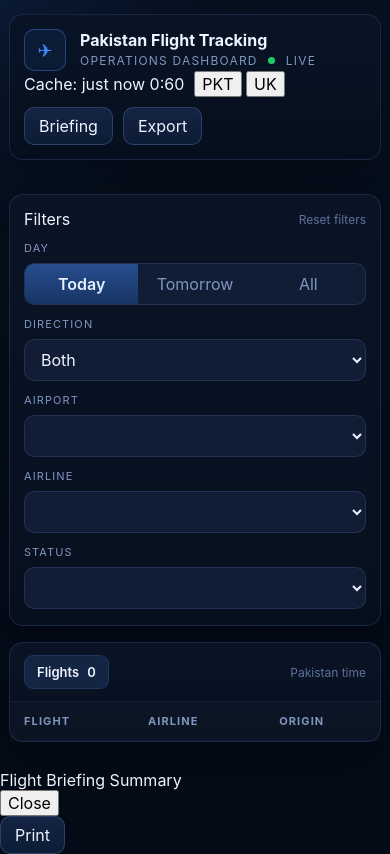
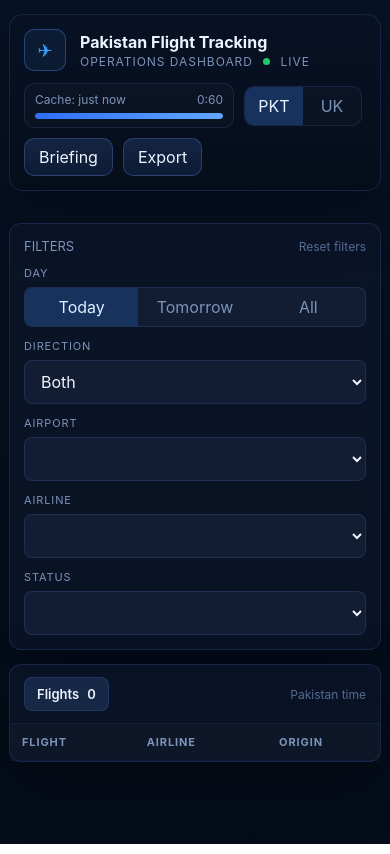
Before and after one commit to marklewiz11-dot/FlightTrackerAPI, a plain HTML site: page index.html in a window 390 px wide. Drawn offline with Linux system fonts and the light colour scheme; no server answers.

Commit message:
Update styles.css

```diff
--- a/styles.css
+++ b/styles.css
@@ -1,21 +1,20 @@
 :root {
-  --bg: #040b16;
-  --bg2: #071120;
-  --panel: #081426;
-  --panel2: #0c1b34;
-  --panel3: #101f3b;
-  --border: rgba(97, 129, 195, 0.20);
-  --borderStrong: rgba(116, 150, 220, 0.28);
-  --text: #eef4ff;
-  --muted: #7f96c0;
-  --muted2: #5e739d;
-  --blue: #3d8dff;
-  --blueSoft: #17396e;
+  --bg: #050d1a;
+  --bg2: #091428;
+  --card: #0b1528;
+  --card2: #0f1c33;
+  --card3: #13223f;
+  --border: rgba(90, 130, 220, 0.18);
+  --borderStrong: rgba(110, 150, 230, 0.28);
+  --text: #edf4ff;
+  --muted: #7d93b9;
+  --muted2: #566c95;
+  --blue: #3aa0ff;
   --green: #1ecb6b;
   --amber: #ffb020;
   --red: #ff5f6d;
-  --row: rgba(255,255,255,0.018);
-  --shadow: 0 20px 60px rgba(0, 0, 0, 0.28);
+  --row: rgba(255,255,255,0.015);
+  --shadow: 0 20px 60px rgba(0,0,0,0.28);
 }
 
 * {
@@ -26,9 +25,7 @@ html,
 body {
   margin: 0;
   padding: 0;
-  background:
-    radial-gradient(circle at top left, rgba(40, 90, 180, 0.14), transparent 24%),
-    linear-gradient(180deg, #06101f 0%, #040b16 100%);
+  background: linear-gradient(180deg, #071225 0%, #040c18 100%);
   color: var(--text);
   font-family: Inter, ui-sans-serif, system-ui, -apple-system, BlinkMacSystemFont, "Segoe UI", sans-serif;
 }
@@ -43,7 +40,7 @@ select {
 }
 
 .shell {
-  width: min(1720px, calc(100vw - 28px));
+  width: min(1650px, calc(100vw - 28px));
   margin: 0 auto;
   padding: 14px 0 28px;
 }
@@ -53,10 +50,10 @@ select {
   justify-content: space-between;
   align-items: center;
   min-height: 78px;
-  padding: 0 18px;
+  padding: 0 16px;
   border: 1px solid var(--border);
   border-radius: 14px;
-  background: linear-gradient(180deg, rgba(8, 20, 38, 0.98), rgba(6, 15, 29, 0.98));
+  background: linear-gradient(180deg, rgba(8, 18, 36, 0.96), rgba(6, 14, 27, 0.96));
   box-shadow: var(--shadow);
   margin-bottom: 18px;
 }
@@ -76,21 +73,20 @@ select {
   place-items: center;
   color: var(--blue);
   font-size: 18px;
-  background: rgba(61, 141, 255, 0.08);
+  background: rgba(58, 160, 255, 0.08);
 }
 
 .brandTitle {
   font-size: 16px;
   font-weight: 700;
-  line-height: 1.1;
 }
 
 .brandSub {
-  margin-top: 3px;
+  margin-top: 2px;
   color: var(--muted);
   font-size: 12px;
   text-transform: uppercase;
-  letter-spacing: 0.10em;
+  letter-spacing: 0.08em;
 }
 
 .liveDot {
@@ -109,13 +105,58 @@ select {
   flex-wrap: wrap;
 }
 
-.topbarMeta {
+.cacheWrap {
+  min-width: 210px;
+  padding: 8px 10px;
+  border: 1px solid var(--border);
+  border-radius: 10px;
+  background: rgba(255,255,255,0.02);
+}
+
+.cacheRow {
+  display: flex;
+  justify-content: space-between;
+  gap: 12px;
   color: var(--muted);
   font-size: 12px;
-  padding: 10px 12px;
-  border: 1px solid rgba(97, 129, 195, 0.16);
+  margin-bottom: 6px;
+}
+
+.cacheBar {
+  width: 100%;
+  height: 6px;
+  border-radius: 999px;
+  background: rgba(255,255,255,0.08);
+  overflow: hidden;
+}
+
+.cacheBarFill {
+  height: 100%;
+  width: 100%;
+  background: linear-gradient(90deg, #2f6ef7 0%, #61a7ff 100%);
+  border-radius: 999px;
+}
+
+.timeToggle {
+  display: inline-flex;
+  border: 1px solid var(--border);
   border-radius: 10px;
-  background: rgba(255,255,255,0.015);
+  overflow: hidden;
+  background: rgba(255,255,255,0.02);
+}
+
+.timeBtn {
+  min-width: 58px;
+  height: 38px;
+  border: 0;
+  background: transparent;
+  color: var(--muted);
+  cursor: pointer;
+}
+
+.timeBtn.active {
+  background: #17325f;
+  color: #eaf4ff;
 }
 
 .topbarBtn {
@@ -128,23 +169,24 @@ select {
   cursor: pointer;
 }
 
-.topbarBtn:hover {
-  background: linear-gradient(180deg, rgba(25, 47, 84, 0.98), rgba(15, 33, 64, 0.98));
+.topbarBtn:hover,
+.closeBtn:hover {
+  filter: brightness(1.08);
 }
 
 .kpis {
   display: grid;
   grid-template-columns: repeat(6, 1fr);
-  gap: 12px;
-  margin-bottom: 16px;
+  gap: 10px;
+  margin-bottom: 14px;
 }
 
 .kpi {
-  background: linear-gradient(180deg, rgba(10, 21, 40, 0.98), rgba(8, 18, 34, 0.96));
+  background: linear-gradient(180deg, rgba(10,20,38,0.95), rgba(10,20,38,0.85));
   border: 1px solid var(--border);
   border-radius: 12px;
   padding: 14px 16px;
-  min-height: 92px;
+  min-height: 88px;
   box-shadow: var(--shadow);
 }
 
@@ -152,15 +194,14 @@ select {
   color: var(--muted);
   font-size: 11px;
   text-transform: uppercase;
-  letter-spacing: 0.10em;
+  letter-spacing: 0.08em;
 }
 
 .kpiValue {
-  margin-top: 14px;
-  font-size: 40px;
+  margin-top: 10px;
+  font-size: 34px;
   line-height: 1;
   font-weight: 700;
-  letter-spacing: -0.04em;
 }
 
 .kpiSub {
@@ -171,30 +212,28 @@ select {
 
 .filtersCard,
 .tableCard {
-  background: linear-gradient(180deg, rgba(10, 20, 38, 0.98), rgba(7, 16, 31, 0.97));
+  background: linear-gradient(180deg, rgba(10,20,38,0.95), rgba(10,20,38,0.88));
   border: 1px solid var(--border);
-  border-radius: 14px;
+  border-radius: 12px;
   box-shadow: var(--shadow);
 }
 
 .filtersCard {
-  margin-bottom: 16px;
-  padding: 14px 14px 16px;
+  margin-bottom: 14px;
+  padding: 14px;
 }
 
 .sectionHead {
   display: flex;
   align-items: center;
   justify-content: space-between;
-  gap: 10px;
   margin-bottom: 12px;
 }
 
-.sectionTitle {
-  font-size: 12px;
+.filtersTitle {
+  font-size: 13px;
   text-transform: uppercase;
   color: var(--muted);
-  letter-spacing: 0.12em;
 }
 
 .linkBtn {
@@ -206,18 +245,10 @@ select {
   font-size: 12px;
 }
 
-.linkBtn:hover {
-  color: var(--text);
-}
-
 .filtersGrid {
   display: grid;
   grid-template-columns: 1.2fr 1fr 1fr 1.2fr 1fr;
   gap: 12px;
-}
-
-.filterWide {
-  min-width: 0;
 }
 
 .filterGroup label {
@@ -225,28 +256,26 @@ select {
   color: var(--muted);
   font-size: 11px;
   text-transform: uppercase;
-  margin-bottom: 8px;
-  letter-spacing: 0.10em;
+  margin-bottom: 7px;
+  letter-spacing: 0.08em;
 }
 
 .filterGroup select {
   width: 100%;
-  height: 42px;
-  background: #111d34;
+  background: #121d33;
   color: var(--text);
   border: 1px solid var(--border);
-  border-radius: 10px;
-  padding: 0 12px;
+  border-radius: 8px;
+  padding: 10px 12px;
   outline: none;
 }
 
 .segmented {
   display: flex;
-  background: #111d34;
+  background: #121d33;
   border: 1px solid var(--border);
-  border-radius: 10px;
+  border-radius: 8px;
   overflow: hidden;
-  min-height: 42px;
 }
 
 .seg {
@@ -254,14 +283,13 @@ select {
   background: transparent;
   border: 0;
   color: var(--muted);
-  padding: 10px 12px;
+  padding: 9px 10px;
   cursor: pointer;
 }
 
 .seg.active {
-  background: linear-gradient(180deg, rgba(40, 82, 150, 0.92), rgba(25, 54, 104, 0.92));
-  color: #e4f0ff;
-  font-weight: 600;
+  background: #16325d;
+  color: #dff0ff;
 }
 
 .tableToolbar {
@@ -283,9 +311,9 @@ select {
   display: inline-flex;
   align-items: center;
   gap: 8px;
-  background: #142443;
+  background: #172746;
   border: 1px solid var(--border);
-  border-radius: 9px;
+  border-radius: 8px;
   padding: 8px 12px;
   font-size: 13px;
   font-weight: 600;
@@ -302,7 +330,7 @@ select {
 
 .notice {
   margin-top: 12px;
-  border: 1px dashed rgba(255,255,255,0.12);
+  border: 1px dashed rgba(255,255,255,0.14);
   border-radius: 10px;
   background: rgba(255,255,255,0.02);
   padding: 11px 12px;
@@ -316,14 +344,14 @@ select {
 
 table {
   width: 100%;
+  min-width: 1180px;
   border-collapse: collapse;
-  min-width: 1180px;
 }
 
 th,
 td {
   text-align: left;
-  padding: 12px 14px;
+  padding: 11px 12px;
   border-bottom: 1px solid rgba(100, 130, 220, 0.08);
   font-size: 13px;
   white-space: nowrap;
@@ -334,14 +362,10 @@ thead th {
   background: rgba(255,255,255,0.02);
   font-size: 11px;
   text-transform: uppercase;
-  letter-spacing: 0.10em;
+  letter-spacing: 0.08em;
   position: sticky;
   top: 0;
   z-index: 2;
-}
-
-tbody tr {
-  background: transparent;
 }
 
 tbody tr:hover {
@@ -350,7 +374,6 @@ tbody tr:hover {
 
 .flightCell {
   font-weight: 700;
-  color: #f5f8ff;
 }
 
 .flightSub {
@@ -364,7 +387,7 @@ tbody tr:hover {
 }
 
 .delayCell {
-  color: #ffd27a;
+  color: var(--amber);
 }
 
 .statusPill {
@@ -385,9 +408,9 @@ tbody tr:hover {
 }
 
 .status-good {
-  background: rgba(30, 203, 107, 0.12);
+  background: rgba(30,203,107,0.12);
   color: #76f5aa;
-  border-color: rgba(30, 203, 107, 0.18);
+  border-color: rgba(30,203,107,0.18);
 }
 
 .status-good .statusDot {
@@ -395,9 +418,9 @@ tbody tr:hover {
 }
 
 .status-warn {
-  background: rgba(255, 176, 32, 0.12);
+  background: rgba(255,176,32,0.12);
   color: #ffd27a;
-  border-color: rgba(255, 176, 32, 0.18);
+  border-color: rgba(255,176,32,0.18);
 }
 
 .status-warn .statusDot {
@@ -405,9 +428,9 @@ tbody tr:hover {
 }
 
 .status-bad {
-  background: rgba(255, 95, 109, 0.12);
+  background: rgba(255,95,109,0.12);
   color: #ffb0b8;
-  border-color: rgba(255, 95, 109, 0.18);
+  border-color: rgba(255,95,109,0.18);
 }
 
 .status-bad .statusDot {
@@ -415,9 +438,9 @@ tbody tr:hover {
 }
 
 .status-neutral {
-  background: rgba(58, 160, 255, 0.10);
+  background: rgba(58,160,255,0.10);
   color: #9dcfff;
-  border-color: rgba(58, 160, 255, 0.18);
+  border-color: rgba(58,160,255,0.18);
 }
 
 .status-neutral .statusDot {
@@ -425,8 +448,97 @@ tbody tr:hover {
 }
 
 .emptyState {
-  padding: 20px 14px;
+  padding: 18px 12px;
   color: var(--muted);
+}
+
+.modal {
+  position: fixed;
+  inset: 0;
+  background: rgba(2, 8, 18, 0.76);
+  display: flex;
+  align-items: center;
+  justify-content: center;
+  padding: 18px;
+  z-index: 50;
+}
+
+.hidden {
+  display: none;
+}
+
+.modalCard {
+  width: min(860px, 100%);
+  border: 1px solid var(--borderStrong);
+  border-radius: 14px;
+  background: linear-gradient(180deg, rgba(10,20,38,0.98), rgba(8,16,29,0.98));
+  box-shadow: var(--shadow);
+  padding: 18px;
+}
+
+.modalHead {
+  display: flex;
+  justify-content: space-between;
+  align-items: center;
+  margin-bottom: 14px;
+}
+
+.modalTitle {
+  font-size: 18px;
+  font-weight: 700;
+}
+
+.closeBtn {
+  height: 38px;
+  padding: 0 14px;
+  border-radius: 10px;
+  border: 1px solid var(--borderStrong);
+  background: linear-gradient(180deg, rgba(20, 37, 68, 0.98), rgba(13, 28, 54, 0.98));
+  color: var(--text);
+  cursor: pointer;
+}
+
+.briefingBody {
+  color: #dce8fc;
+  line-height: 1.6;
+  font-size: 14px;
+}
+
+.modalActions {
+  margin-top: 16px;
+  display: flex;
+  justify-content: flex-end;
+}
+
+@media print {
+  body * {
+    visibility: hidden;
+  }
+
+  #briefingModal,
+  #briefingModal * {
+    visibility: visible;
+  }
+
+  #briefingModal {
+    position: absolute;
+    inset: 0;
+    background: white;
+    color: black;
+  }
+
+  .modalCard {
+    width: 100%;
+    box-shadow: none;
+    border: 0;
+    background: white;
+    color: black;
+  }
+
+  .modalActions,
+  .closeBtn {
+    display: none;
+  }
 }
 
 @media (max-width: 1400px) {
@@ -439,10 +551,11 @@ tbody tr:hover {
   }
 }
 
-@media (max-width: 900px) {
+@media (max-width: 980px) {
   .topbar {
     flex-direction: column;
     align-items: flex-start;
+    gap: 12px;
     padding: 14px;
   }
 
@@ -466,6 +579,6 @@ tbody tr:hover {
   }
 
   .shell {
-    width: min(100vw - 18px, 1720px);
+    width: min(100vw - 18px, 1650px);
   }
 }
```
